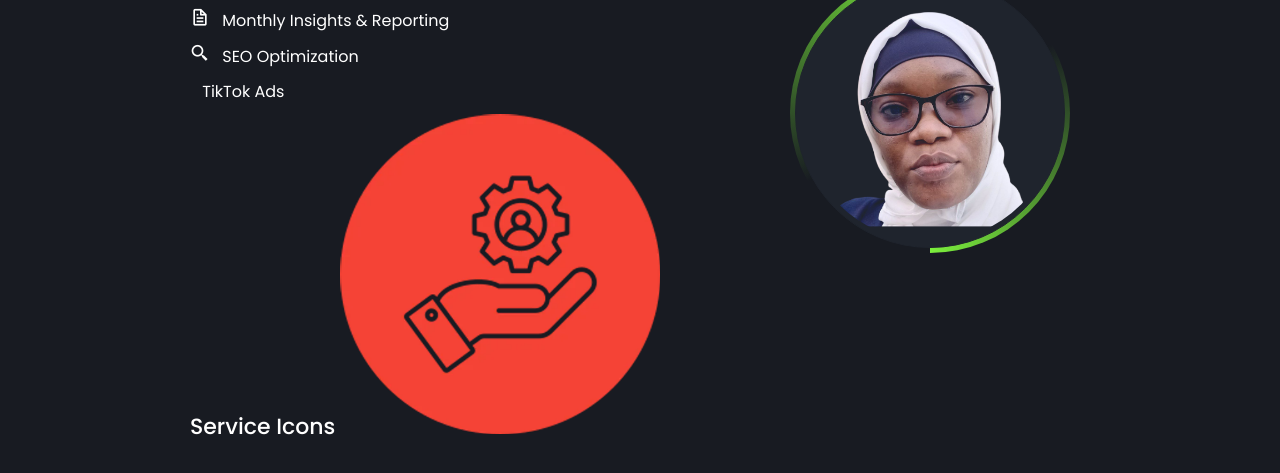
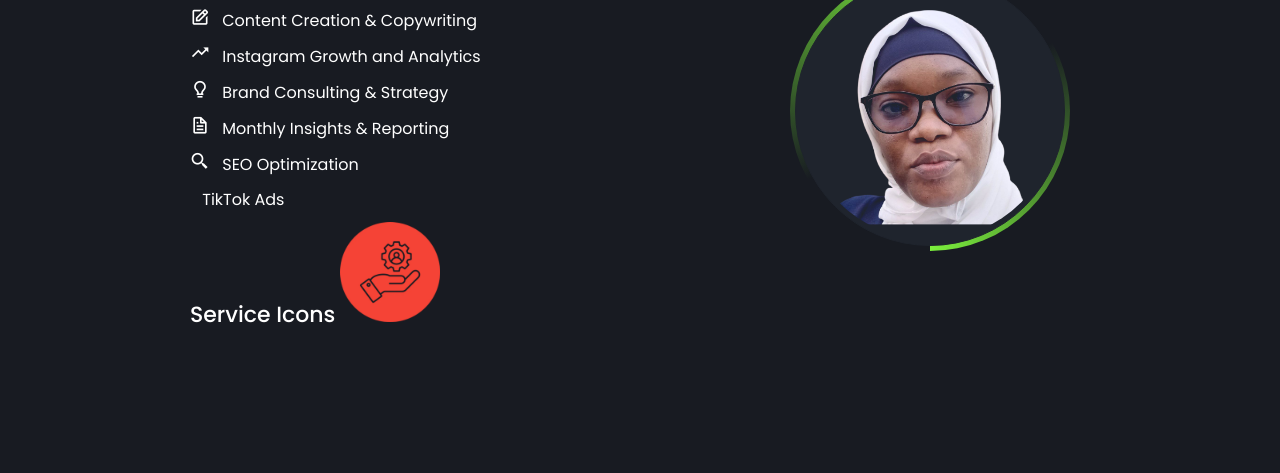
Before and after one commit to smajceo/Aisha-Portfplio, a plain HTML site: page service.html in a window 1280 px wide. Shown: the part 309-782 px from the top of the page. Drawn offline with nearby package versions, Linux system fonts and the light colour scheme.

Commit message:
Update service.html

```diff
--- a/service.html
+++ b/service.html
@@ -55,7 +55,7 @@
                 </li>
             </ul>
             <h2>Service Icons</h2>
-            <img src="image/service-icon.webp" alt="Service icons" style="max-width:320px;border-radius:12px;">
+            <img src="image/service-icon.webp" alt="Service icons" style="max-width:100px;border-radius:12px;">
         </div>
         <div class="home-img">
             <div class="img-box">
```
